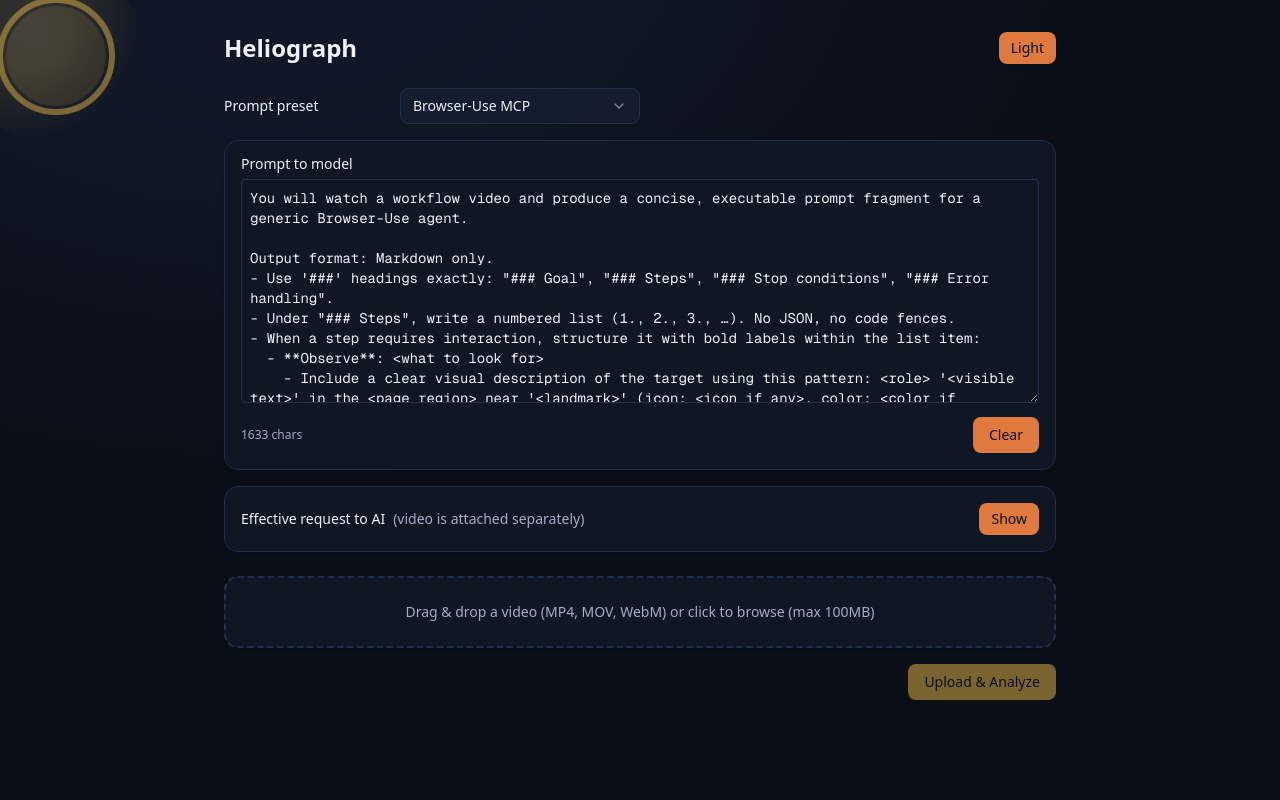
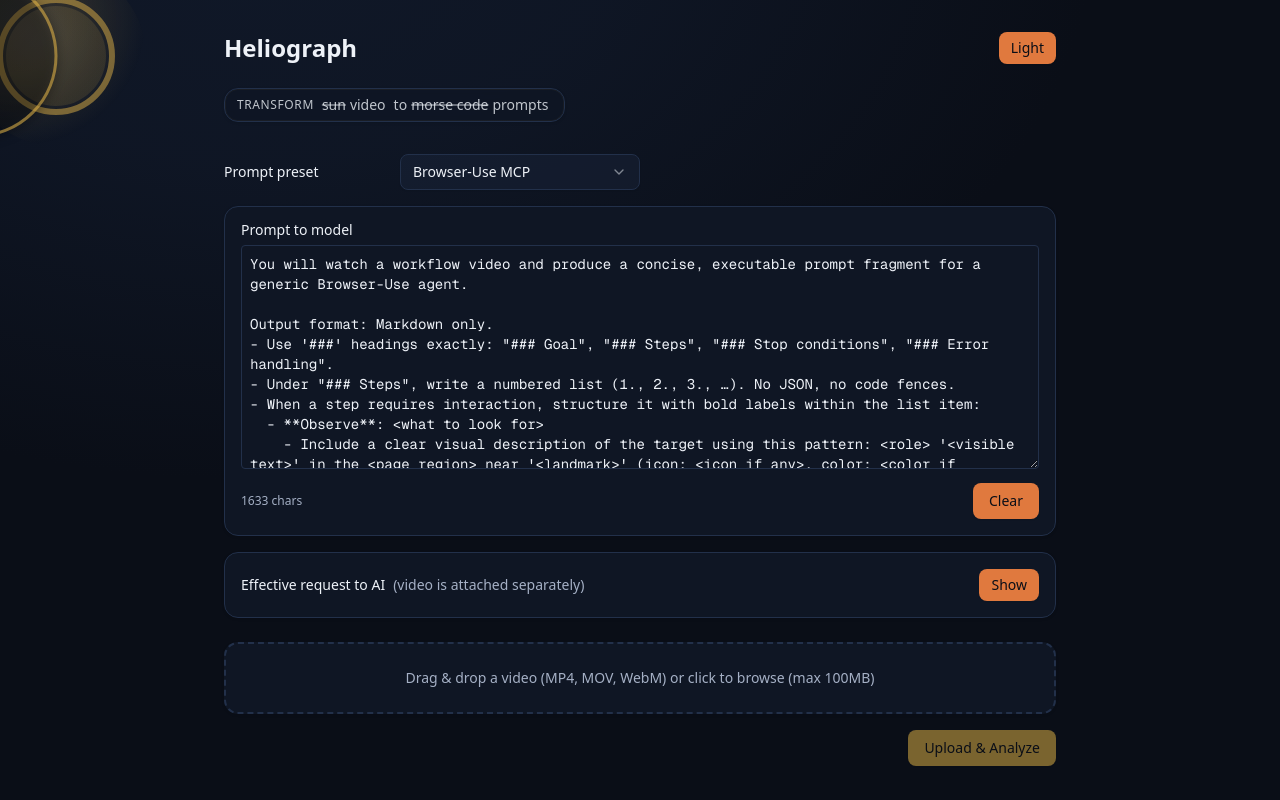
Before and after one commit to laurenirickff/heliograph, a Next.js app in the folder video-to-prompt/: page / in a window 1280 px wide. Built offline with nearby package versions, Linux system fonts and the light colour scheme.

Commit message:
feat(theme): make eclipse read clearly by occluding sun with SVG moon group + rim highlight and shadow

```diff
--- a/video-to-prompt/src/app/page.tsx
+++ b/video-to-prompt/src/app/page.tsx
@@ -49,6 +49,20 @@
         <ThemeToggle />
       </div>
 
+      {/* Tagline: Transform sun to morse code -> video to prompts */}
+      <div className="mb-8">
+        <div className="inline-flex items-center gap-2 rounded-xl border bg-card/70 px-3 py-1.5 text-foreground/80 shadow-sm ring-1 ring-inset ring-ring/10 backdrop-blur-sm">
+          <span className="text-xs uppercase tracking-wider">Transform</span>
+          <span className="text-sm">
+            <span className="line-through decoration-foreground/40 decoration-2">sun</span>
+            <span className="mx-1 font-medium">video</span>
+            <span className="mx-1">to</span>
+            <span className="line-through decoration-foreground/40 decoration-2">morse code</span>
+            <span className="mx-1 font-medium">prompts</span>
+          </span>
+        </div>
+      </div>
+
       <div className="mb-6 space-y-4">
         <TemplateSelector
           value={template}
--- a/video-to-prompt/src/components/solar-corner.tsx
+++ b/video-to-prompt/src/components/solar-corner.tsx
@@ -29,8 +29,9 @@
 
   return (
     <div className={`solar-corner ${play ? "eclipse" : ""}`} aria-hidden="true">
-      <svg width="200" height="200" viewBox="0 0 200 200">
+      <svg width="200" height="200" viewBox="0 0 200 200" className="svg-root">
         <defs>
+          {/* Sun */}
           <radialGradient id="sunGlow" cx="30%" cy="30%" r="70%">
             <stop offset="0%" stopColor="#FFD278" stopOpacity="0.9" />
             <stop offset="40%" stopColor="#E9B949" stopOpacity="0.9" />
@@ -40,20 +41,47 @@
             <stop offset="0%" stopColor="#FFE5A8" />
             <stop offset="100%" stopColor="#E9B949" />
           </radialGradient>
-          <radialGradient id="moonShade" cx="50%" cy="50%" r="60%">
-            <stop offset="0%" stopColor="#0A0E17" />
+          {/* Moon */}
+          <radialGradient id="moonFillDark" cx="50%" cy="50%" r="60%">
+            <stop offset="0%" stopColor="#0F1624" />
             <stop offset="100%" stopColor="#0A0E17" />
           </radialGradient>
+          <radialGradient id="moonFillLight" cx="50%" cy="50%" r="60%">
+            <stop offset="0%" stopColor="#C9D2E3" />
+            <stop offset="100%" stopColor="#A2AEC4" />
+          </radialGradient>
+          {/* Rim highlight on the sun-facing edge of the moon */}
+          <linearGradient id="rim" x1="0" y1="0" x2="160" y2="0" gradientUnits="userSpaceOnUse">
+            <stop offset="55%" stopColor="#E9B949" stopOpacity="0.55" />
+            <stop offset="100%" stopColor="#E9B949" stopOpacity="0" />
+          </linearGradient>
+          {/* Soft shadow to simulate penumbra on the sun */}
+          <filter id="moonShadow" x="-50%" y="-50%" width="200%" height="200%">
+            <feGaussianBlur in="SourceAlpha" stdDeviation="6" result="blur" />
+            <feOffset dx="2" dy="2" result="off" />
+            <feColorMatrix in="off" type="matrix" values="0 0 0 0 0   0 0 0 0 0   0 0 0 0 0   0 0 0 0.35 0" />
+          </filter>
         </defs>
-        {/* Glow (visible mostly in light mode) */}
-        <circle className="sun-glow" cx="80" cy="80" r="90" fill="url(#sunGlow)" />
-        {/* Sun core */}
-        <circle className="sun-core" cx="80" cy="80" r="50" fill="url(#sunCore)" />
-        {/* Corona ring for dark mode */}
-        <circle className="sun-corona" cx="80" cy="80" r="56" fill="none" stroke="#E9B949" strokeOpacity="0.6" strokeWidth="6" />
+
+        {/* Sun backdrop and core */}
+        <g className="sun">
+          <circle className="sun-glow" cx="80" cy="80" r="90" fill="url(#sunGlow)" />
+          <circle className="sun-core" cx="80" cy="80" r="50" fill="url(#sunCore)" />
+          <circle className="sun-corona" cx="80" cy="80" r="56" fill="none" stroke="#E9B949" strokeOpacity="0.6" strokeWidth="6" />
+        </g>
+
+        {/* Moon group sits above the sun and clearly occludes it */}
+        <g className="moon-group">
+          <circle
+            className="moon"
+            cx="0" cy="80" r="80"
+            filter="url(#moonShadow)"
+            fill="url(#moonFillLight)"
+          />
+          <circle className="rim" cx="0" cy="80" r="80" fill="none" stroke="url(#rim)" strokeWidth="3" />
+        </g>
       </svg>
-      {/* Moon disk used during animation */}
-      <div className="moon" />
+
       <style jsx>{`
         .solar-corner {
           position: fixed;
@@ -63,32 +91,25 @@
           height: 200px;
           pointer-events: none;
           z-index: 0;
-          overflow: hidden; /* prevent moon from sweeping across the page */
+          overflow: hidden;
         }
-        .solar-corner .moon {
-          position: absolute;
-          top: 40px;
-          left: -180px; /* start mostly off-corner */
-          width: 160px;
-          height: 160px;
-          border-radius: 50%;
-          background: radial-gradient(60% 60% at 50% 50%, #0A0E17 0%, #0A0E17 100%);
-          opacity: 0.9;
-          filter: drop-shadow(0 0 12px rgba(0,0,0,0.35));
+        .svg-root { display: block; }
+        /* Animation: moon travels left->right across the sun within the corner */
+        .eclipse .moon-group {
+          animation: moon-sweep 1.15s ease-in-out both;
+          transform: translateX(-60px);
         }
-        .solar-corner.eclipse .moon {
-          animation: eclipse-move 1.1s ease-in-out both;
+        @keyframes moon-sweep {
+          0%   { transform: translateX(-60px); }
+          50%  { transform: translateX(80px); }
+          100% { transform: translateX(220px); }
         }
-        @keyframes eclipse-move {
-          0% { transform: translateX(0); }
-          50% { transform: translateX(180px); }
-          100% { transform: translateX(360px); }
-        }
-        /* Mode-specific visibility */
+        /* Dark mode styling: emphasize corona, use dark moon fill */
         :global(.dark) .solar-corner .sun-core { opacity: 0.12; }
         :global(.dark) .solar-corner .sun-glow { opacity: 0.15; }
         :global(.dark) .solar-corner .sun-corona { opacity: 0.8; }
-        :global(.dark) .solar-corner .moon { background: radial-gradient(60% 60% at 50% 50%, #0F1624 0%, #0A0E17 100%); }
+        :global(.dark) .solar-corner .moon { fill: url(#moonFillDark); }
+        :global(.dark) .solar-corner .rim { stroke: url(#rim); }
       `}</style>
     </div>
   );
```
